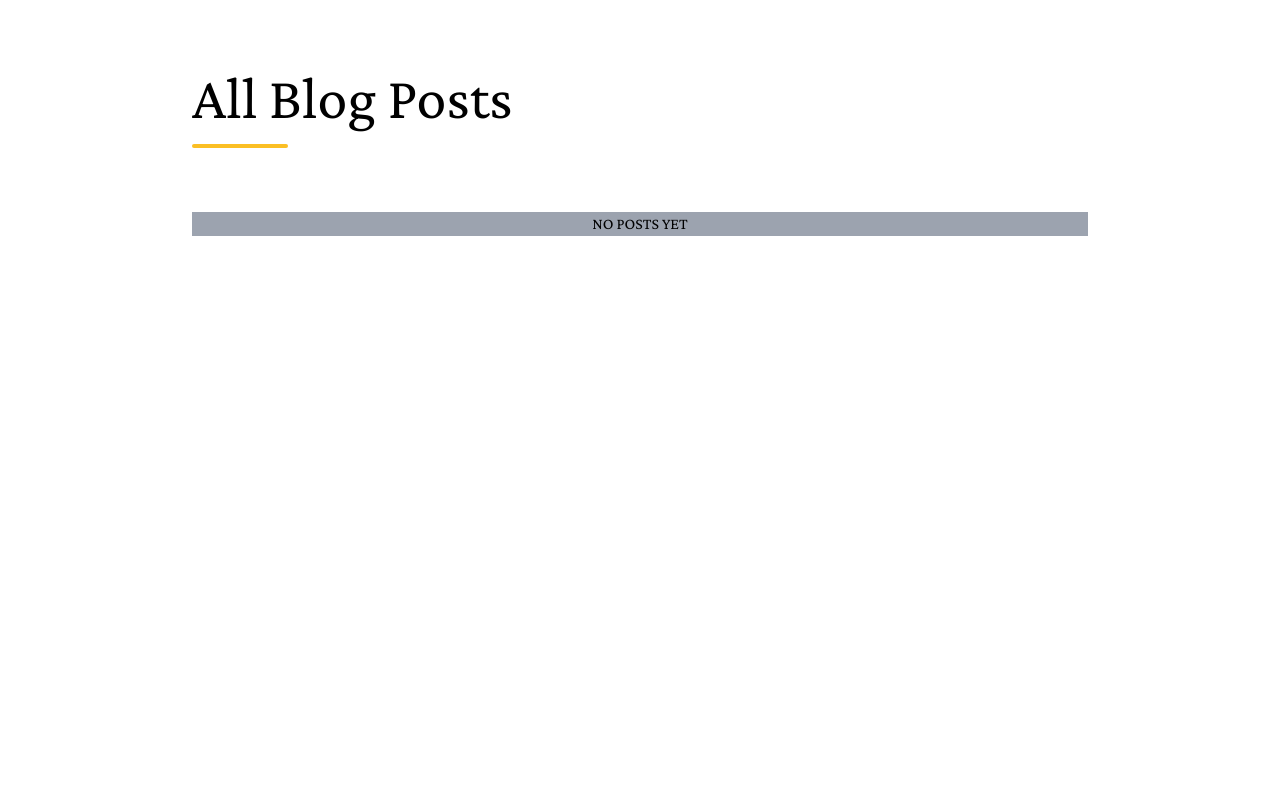
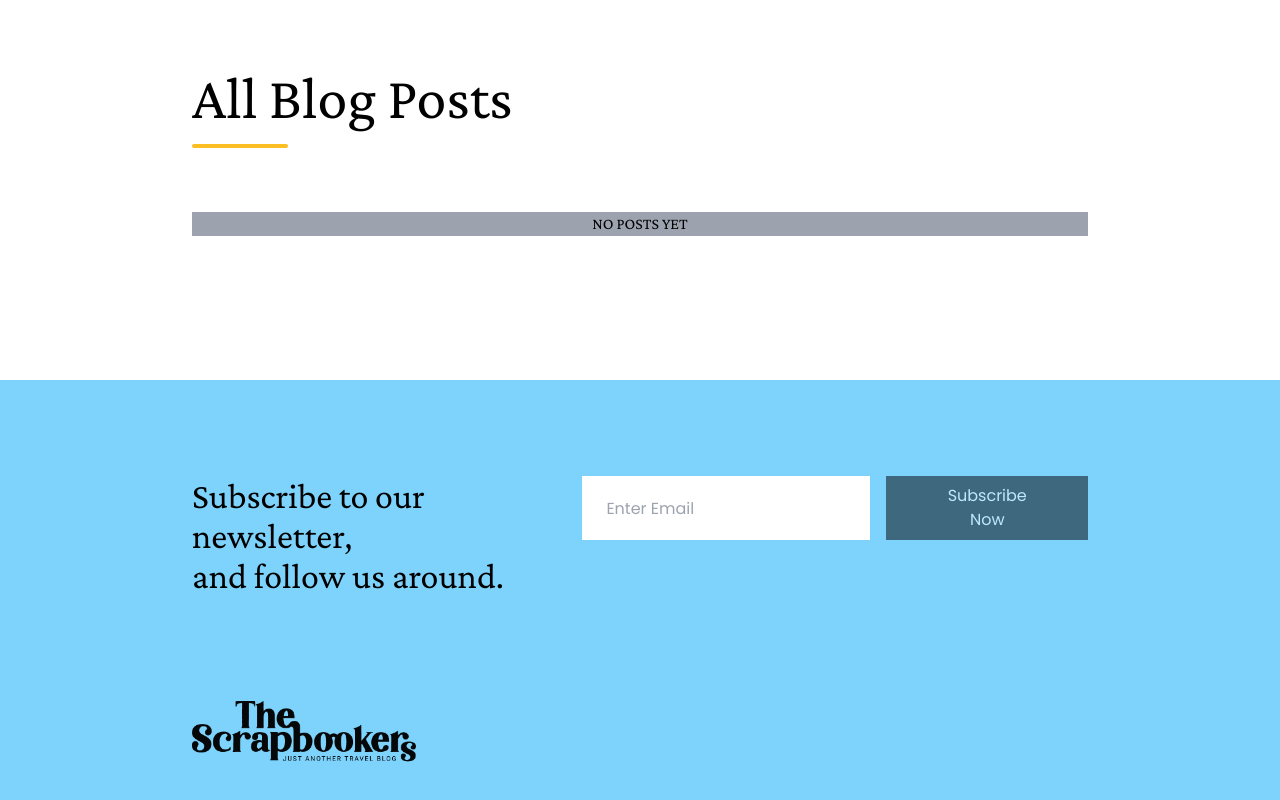
Before and after one commit to pieh/tsb, a Next.js app: page / in a window 1280 px wide. Shown: the part 4024-4824 px from the top of the page. Before the commit the page ends 4340 px from the top, so only its background shows below. Built offline with nearby package versions, Linux system fonts and the light colour scheme.

Commit message:
feat: added Footer

```diff
--- a/package.json
+++ b/package.json
@@ -18,6 +18,7 @@
     "next": "13.2.1",
     "react": "18.2.0",
     "react-dom": "18.2.0",
+    "react-hook-form": "^7.43.2",
     "typescript": "4.9.5"
   },
   "devDependencies": {
--- a/src/app/page.tsx
+++ b/src/app/page.tsx
@@ -4,6 +4,7 @@ import { SmallNotes } from "components/SmallNotes";
 import { CategoriesSection } from "components/CategoriesSection";
 import { AboutUsSection } from "components/AboutUsSection";
 import { AllBlogPosts } from "components/AllBlogPosts";
+import { Footer } from "components/Footer";
 
 const POSTS = [
   {
@@ -36,11 +37,18 @@ export default function Home() {
   return (
     <div className="flex flex-col">
       <Hero />
+
       <ThreePostsSection title="Our recent thoughts" posts={POSTS} />
+
       <SmallNotes />
+
       <CategoriesSection />
+
       <AboutUsSection />
+
       <AllBlogPosts />
+
+      <Footer />
     </div>
   );
 }
--- /dev/null
+++ b/src/components/Footer.tsx
@@ -0,0 +1,54 @@
+import { poppins } from "utils/fonts";
+import Image from "next/image";
+import Link from "next/link";
+
+import logoPic from "../../public/images/logo-black.png";
+import { NewsletterForm } from "./NewsletterForm";
+
+export const Footer: React.FC = () => {
+  return (
+    <div className="flex flex-col pt-24 pb-10 px-48 mt-16 bg-sky-300">
+      <div className="flex justify-between mb-24">
+        <p className="text-4xl">
+          Subscribe to our newsletter, <br />
+          and follow us around.
+        </p>
+
+        <NewsletterForm />
+      </div>
+      <Link className="relative h-20 w-56" href="/" target="_blank">
+        <Image
+          src={logoPic}
+          alt="the scrapbooker logo"
+          fill
+          style={{ objectFit: "contain" }}
+        />
+      </Link>
+      {/* <div className="bg-gray-100 flex flex-col items-end w-2/3 p-24">
+        <div>
+          <h6
+            className={`mb-16 uppercase font-semibold text-gray-600 text-sm tracking-widest ${poppins.className}`}
+          >
+            About us
+          </h6>
+          <p className="text-left text-3xl max-w-[650px]">
+            We are Davide and Beatrice, a software engineer and a freelance
+            designer. We have just started our journey around the world and
+            wanted to find a way to keep our family and close friends up to date
+            on our whereabouts by sharing a few of our stories.
+          </p>
+        </div>
+      </div>
+
+      <div className="w-1/4 h-full relative bg-[red]">
+        <Image
+          src={aboutUsPic}
+          alt="us taking a selfie in the jungle"
+          placeholder="blur"
+          fill
+          style={{ objectFit: "cover" }}
+        />
+      </div> */}
+    </div>
+  );
+};
--- /dev/null
+++ b/src/components/NewsletterForm.tsx
@@ -0,0 +1,54 @@
+"use client";
+
+import { useForm } from "react-hook-form";
+import { poppins } from "utils/fonts";
+
+const EMAIL_REGEX =
+  /^(([^<>()[\]\\.,;:\s@"]+(\.[^<>()[\]\\.,;:\s@"]+)*)|(".+"))@((\[[0-9]{1,3}\.[0-9]{1,3}\.[0-9]{1,3}\.[0-9]{1,3}])|(([a-zA-Z\-0-9]+\.)+[a-zA-Z]{2,}))$/;
+
+type FormData = {
+  email: string;
+};
+
+export const NewsletterForm: React.FC = () => {
+  const {
+    handleSubmit,
+    register,
+    formState: { errors, isValid, isDirty },
+  } = useForm<FormData>();
+
+  const onSubmit = (data: FormData) => {
+    console.log("SUBMITTING");
+    console.log(data);
+  };
+
+  console.log(errors);
+
+  return (
+    <form
+      className={`flex h-16 ${poppins.className}`}
+      onSubmit={handleSubmit(onSubmit)}
+    >
+      <input
+        className="h-full px-6 w-72"
+        type="email"
+        placeholder="Enter Email"
+        {...register("email", {
+          required: true,
+          pattern: {
+            value: EMAIL_REGEX,
+            message: "Please enter a valid email",
+          },
+        })}
+      />
+
+      <button
+        type="submit"
+        className="h-full bg-black text-white px-12 ml-4 disabled:opacity-50 disabled:cursor-not-allowed"
+        disabled={!isValid || !isDirty}
+      >
+        Subscribe Now
+      </button>
+    </form>
+  );
+};
```
Also changed, not shown: 1 other file (tests, documents, lock files or other folders).
